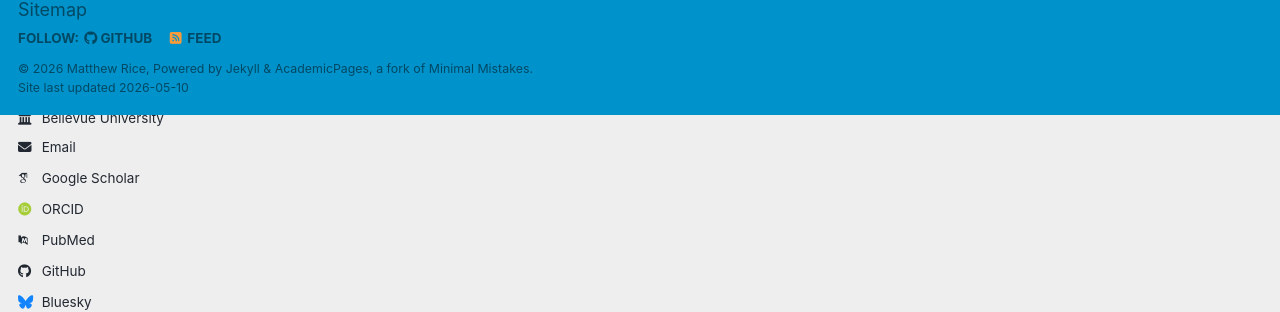
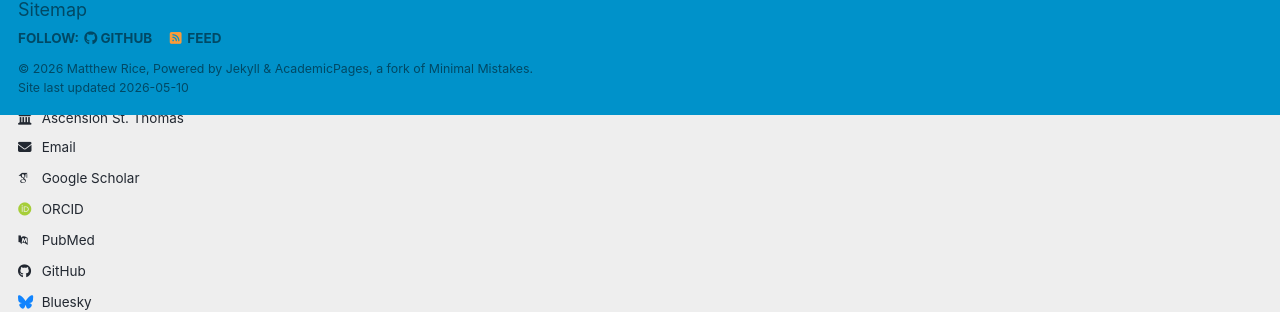
Before and after one commit to Bizarroxela/Bizarroxela.github.io, a Jekyll site: the page built from _pages/category-archive.html, in a window 1280 px wide. Shown: the part 254-566 px from the top of the page. Built offline with Jekyll 4.4.1, drawn with Linux system fonts in a browser that asks for light colours; some web fonts are replaced; a script bundle is joined from its source files by our own code; library files that are not in the unit come from our copies.

Commit message:
Update _config.yml

```diff
--- a/_config.yml
+++ b/_config.yml
@@ -23,14 +23,14 @@
 #               Additional customization can be done by editing /_includes/author-profile.html
 author:
   # Biographic information
-  avatar           : "/Users/macuser/Downloads/IMG_4434.jpg"
+  avatar           : ""
   name             : "Your Sidebar Name"
   pronouns         : # example: "she/her"
   bio              : "Short biography for the left-hand sidebar"
   location         : "Nashville, TN"
-  employer         : "Bellevue University"
+  employer         : "Ascension St. Thomas"
   uri              : # URL
-  email            : "none@example.org"
+  email            : "m.alexander.rice@gmail.com"
 
   # Academic websites
   academia         : # URL
```
